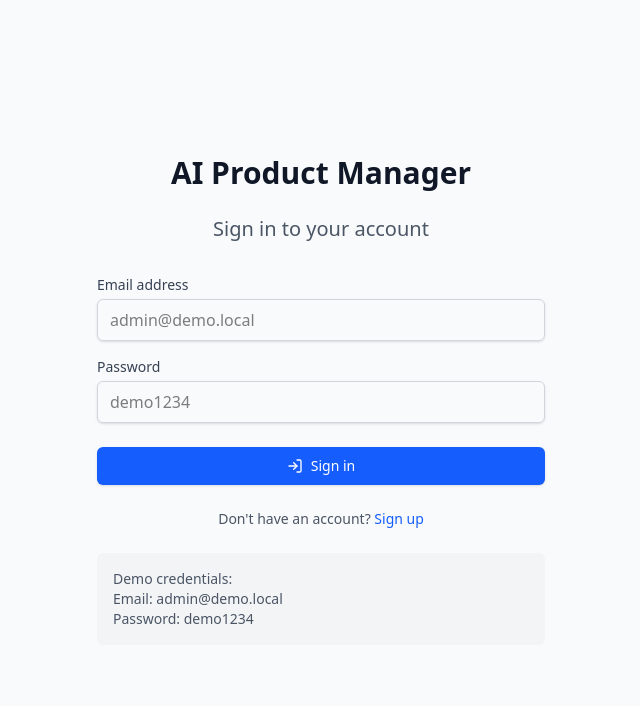
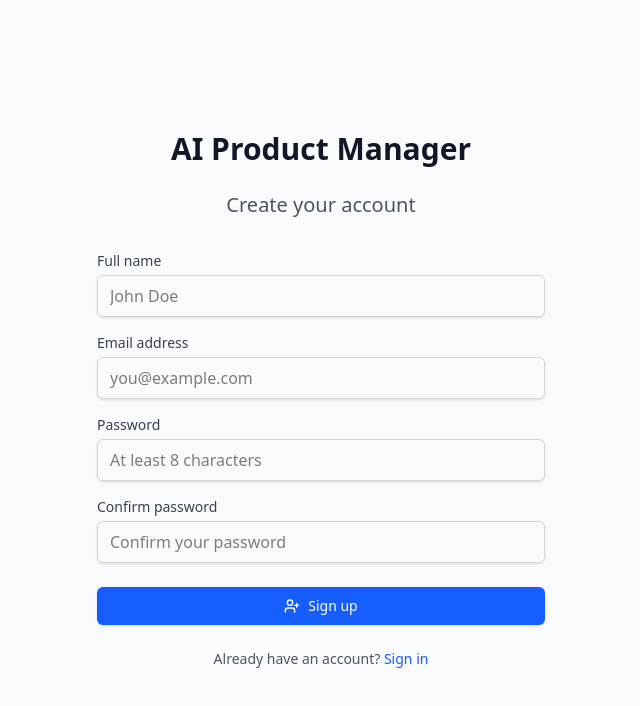
Before and after one commit to quangpn1-ai/product-manager-ai, a React (Vite) app in the folder frontend/: page /signup in a window 1280 px wide. Before the commit this address led to /login. Shown: the top 706 px of the page, without its empty margins (319-959 px from the left). Built offline with nearby package versions, Linux system fonts and the light colour scheme.

Commit message:
feat: Add signup page for user registration
- Create Signup.tsx with form validation
- Add /signup route to App.tsx
- Password confirmation and minimum length check
- Success message after registration

https://claude.ai/code/session_011SUCiKDqa7nvGqRnahndQF

```diff
--- a/frontend/src/App.tsx
+++ b/frontend/src/App.tsx
@@ -4,6 +4,7 @@ import { AuthProvider, useAuth } from './contexts/AuthContext';
 
 import Layout from './components/Layout';
 import Login from './pages/Login';
+import Signup from './pages/Signup';
 import Dashboard from './pages/Dashboard';
 import Tasks from './pages/Tasks';
 import NewTask from './pages/NewTask';
@@ -67,6 +68,15 @@ function AppRoutes() {
       />
 
       <Route
+        path="/signup"
+        element={
+          <PublicRoute>
+            <Signup />
+          </PublicRoute>
+        }
+      />
+
+      <Route
         path="/"
         element={
           <ProtectedRoute>
--- /dev/null
+++ b/frontend/src/pages/Signup.tsx
@@ -0,0 +1,179 @@
+import React, { useState } from 'react';
+import { useNavigate, Link } from 'react-router-dom';
+import { api } from '../lib/api';
+import { UserPlus, AlertCircle, CheckCircle } from 'lucide-react';
+
+export default function Signup() {
+  const [name, setName] = useState('');
+  const [email, setEmail] = useState('');
+  const [password, setPassword] = useState('');
+  const [confirmPassword, setConfirmPassword] = useState('');
+  const [error, setError] = useState('');
+  const [success, setSuccess] = useState(false);
+  const [isLoading, setIsLoading] = useState(false);
+
+  const navigate = useNavigate();
+
+  const handleSubmit = async (e: React.FormEvent) => {
+    e.preventDefault();
+    setError('');
+
+    if (password !== confirmPassword) {
+      setError('Passwords do not match');
+      return;
+    }
+
+    if (password.length < 8) {
+      setError('Password must be at least 8 characters');
+      return;
+    }
+
+    setIsLoading(true);
+
+    try {
+      await api.post('/v1/auth/signup', {
+        name,
+        email,
+        password,
+      });
+      setSuccess(true);
+    } catch (err: any) {
+      setError(err.response?.data?.error?.message || 'Signup failed');
+    } finally {
+      setIsLoading(false);
+    }
+  };
+
+  if (success) {
+    return (
+      <div className="min-h-screen flex items-center justify-center bg-gray-50 py-12 px-4 sm:px-6 lg:px-8">
+        <div className="max-w-md w-full space-y-8">
+          <div className="bg-green-50 border border-green-200 rounded-md p-6 text-center">
+            <CheckCircle className="h-12 w-12 text-green-500 mx-auto mb-4" />
+            <h2 className="text-xl font-bold text-green-800 mb-2">
+              Account created successfully!
+            </h2>
+            <p className="text-green-700 mb-4">
+              Please check your email to verify your account.
+            </p>
+            <Link
+              to="/login"
+              className="inline-flex items-center justify-center gap-2 py-2 px-4 border border-transparent rounded-md shadow-sm text-sm font-medium text-white bg-green-600 hover:bg-green-700"
+            >
+              Go to Login
+            </Link>
+          </div>
+        </div>
+      </div>
+    );
+  }
+
+  return (
+    <div className="min-h-screen flex items-center justify-center bg-gray-50 py-12 px-4 sm:px-6 lg:px-8">
+      <div className="max-w-md w-full space-y-8">
+        <div>
+          <h1 className="text-center text-3xl font-bold text-gray-900">
+            AI Product Manager
+          </h1>
+          <h2 className="mt-6 text-center text-xl text-gray-600">
+            Create your account
+          </h2>
+        </div>
+
+        <form className="mt-8 space-y-6" onSubmit={handleSubmit}>
+          {error && (
+            <div className="bg-red-50 border border-red-200 rounded-md p-4 flex items-center gap-2">
+              <AlertCircle className="h-5 w-5 text-red-500" />
+              <span className="text-red-700">{error}</span>
+            </div>
+          )}
+
+          <div className="space-y-4">
+            <div>
+              <label htmlFor="name" className="block text-sm font-medium text-gray-700">
+                Full name
+              </label>
+              <input
+                id="name"
+                name="name"
+                type="text"
+                required
+                value={name}
+                onChange={(e) => setName(e.target.value)}
+                className="mt-1 block w-full px-3 py-2 border border-gray-300 rounded-md shadow-sm focus:outline-none focus:ring-blue-500 focus:border-blue-500"
+                placeholder="John Doe"
+              />
+            </div>
+
+            <div>
+              <label htmlFor="email" className="block text-sm font-medium text-gray-700">
+                Email address
+              </label>
+              <input
+                id="email"
+                name="email"
+                type="email"
+                autoComplete="email"
+                required
+                value={email}
+                onChange={(e) => setEmail(e.target.value)}
+                className="mt-1 block w-full px-3 py-2 border border-gray-300 rounded-md shadow-sm focus:outline-none focus:ring-blue-500 focus:border-blue-500"
+                placeholder="you@example.com"
+              />
+            </div>
+
+            <div>
+              <label htmlFor="password" className="block text-sm font-medium text-gray-700">
+                Password
+              </label>
+              <input
+                id="password"
+                name="password"
+                type="password"
+                autoComplete="new-password"
+                required
+                value={password}
+                onChange={(e) => setPassword(e.target.value)}
+                className="mt-1 block w-full px-3 py-2 border border-gray-300 rounded-md shadow-sm focus:outline-none focus:ring-blue-500 focus:border-blue-500"
+                placeholder="At least 8 characters"
+              />
+            </div>
+
+            <div>
+              <label htmlFor="confirmPassword" className="block text-sm font-medium text-gray-700">
+                Confirm password
+              </label>
+              <input
+                id="confirmPassword"
+                name="confirmPassword"
+                type="password"
+                autoComplete="new-password"
+                required
+                value={confirmPassword}
+                onChange={(e) => setConfirmPassword(e.target.value)}
+                className="mt-1 block w-full px-3 py-2 border border-gray-300 rounded-md shadow-sm focus:outline-none focus:ring-blue-500 focus:border-blue-500"
+                placeholder="Confirm your password"
+              />
+            </div>
+          </div>
+
+          <button
+            type="submit"
+            disabled={isLoading}
+            className="w-full flex justify-center items-center gap-2 py-2 px-4 border border-transparent rounded-md shadow-sm text-sm font-medium text-white bg-blue-600 hover:bg-blue-700 focus:outline-none focus:ring-2 focus:ring-offset-2 focus:ring-blue-500 disabled:opacity-50 disabled:cursor-not-allowed"
+          >
+            <UserPlus className="h-4 w-4" />
+            {isLoading ? 'Creating account...' : 'Sign up'}
+          </button>
+
+          <div className="text-center text-sm text-gray-600">
+            Already have an account?{' '}
+            <Link to="/login" className="text-blue-600 hover:text-blue-500">
+              Sign in
+            </Link>
+          </div>
+        </form>
+      </div>
+    </div>
+  );
+}
```
